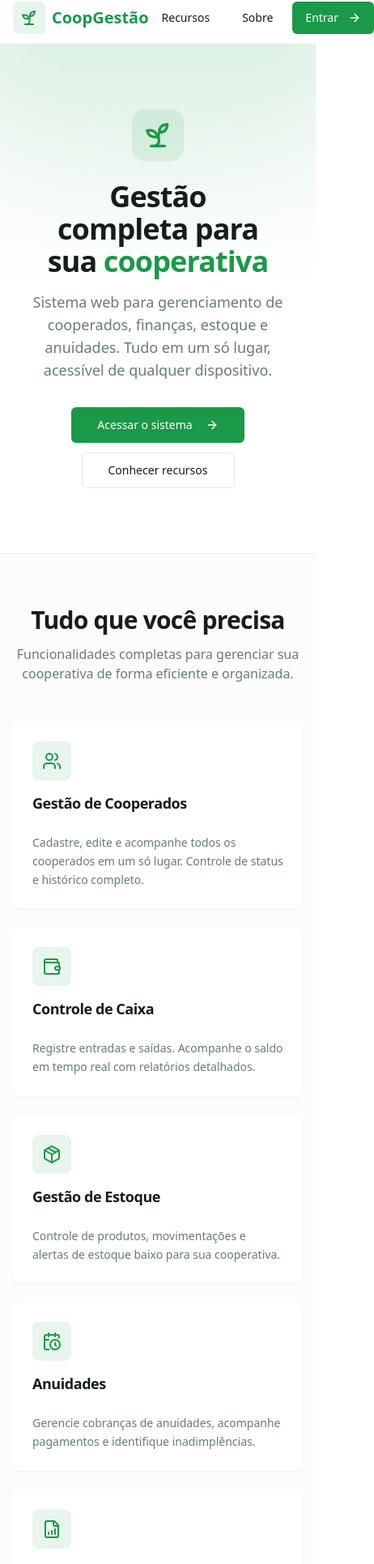
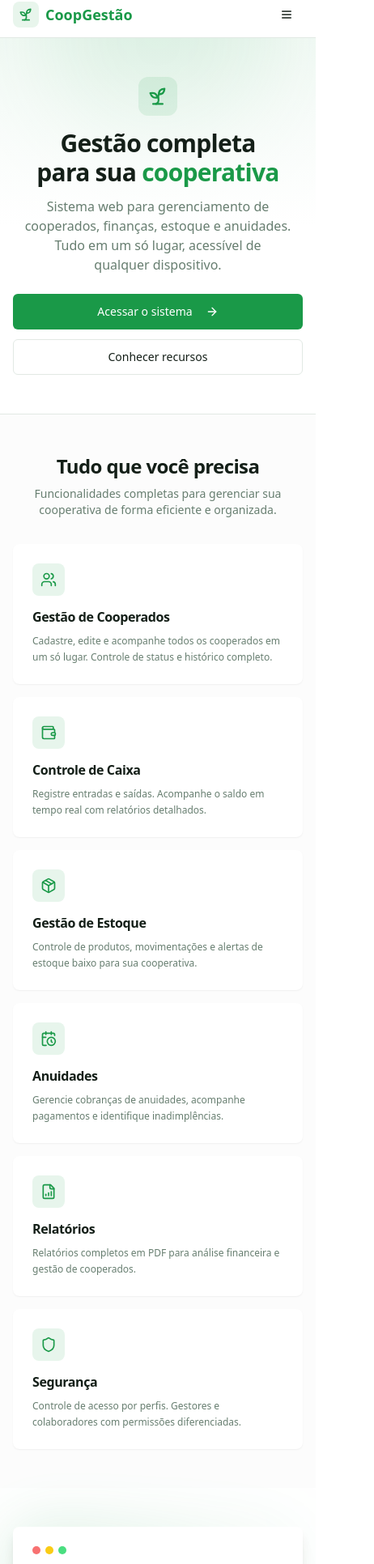
Before and after one commit to eronfelix-js/CoopGest-o-frontend, a React (Vite) app: page / in a window 390 px wide. Shown: the part 10-1942 px from the top of the page at 81% size, 462 px wide, since content can reach past the window. Built offline with nearby package versions, Linux system fonts and the light colour scheme; no server answers.

Commit message:
feat: enhance mobile responsiveness across the homepage
Add hamburger menu for mobile, adjust typography and spacing for different breakpoints, and make resources and benefits sections responsive.

Co-authored-by: Eron Felix <183253625+eronfelix-js@users.noreply.github.com>

```diff
--- a/src/pages/home/HomePage.tsx
+++ b/src/pages/home/HomePage.tsx
@@ -1,3 +1,4 @@
+import { useState } from 'react';
 import { Link } from 'react-router-dom';
 import {
   Sprout,
@@ -9,9 +10,12 @@ import {
   Shield,
   ArrowRight,
   CheckCircle2,
+  Menu,
+  X,
 } from 'lucide-react';
 import { Button } from '@/components/ui/button';
 import { Card, CardContent, CardDescription, CardHeader, CardTitle } from '@/components/ui/card';
+import { cn } from '@/lib/utils';
 
 const features = [
   {
@@ -56,25 +60,63 @@ const benefits = [
 ];
 
 export function HomePage() {
+  const [mobileMenuOpen, setMobileMenuOpen] = useState(false);
+
   return (
     <div className="flex min-h-screen flex-col">
       {/* Header */}
       <header className="sticky top-0 z-50 border-b bg-background/95 backdrop-blur supports-[backdrop-filter]:bg-background/60">
-        <div className="mx-auto flex h-16 max-w-6xl items-center justify-between px-4">
+        <div className="mx-auto flex h-14 max-w-6xl items-center justify-between px-4 sm:h-16">
           <div className="flex items-center gap-2">
-            <div className="flex h-10 w-10 items-center justify-center rounded-lg bg-primary/10">
-              <Sprout className="h-6 w-6 text-primary" />
+            <div className="flex h-8 w-8 items-center justify-center rounded-lg bg-primary/10 sm:h-10 sm:w-10">
+              <Sprout className="h-5 w-5 text-primary sm:h-6 sm:w-6" />
             </div>
-            <span className="text-xl font-bold text-primary">CoopGestão</span>
+            <span className="text-lg font-bold text-primary sm:text-xl">CoopGestão</span>
           </div>
-          <nav className="flex items-center gap-2">
-            <Button variant="ghost" asChild>
+
+          {/* Desktop Navigation */}
+          <nav className="hidden items-center gap-1 sm:flex sm:gap-2">
+            <Button variant="ghost" size="sm" asChild className="sm:size-default">
               <a href="#recursos">Recursos</a>
             </Button>
-            <Button variant="ghost" asChild>
+            <Button variant="ghost" size="sm" asChild className="sm:size-default">
               <a href="#sobre">Sobre</a>
             </Button>
-            <Button asChild>
+            <Button size="sm" asChild className="sm:size-default">
+              <Link to="/login">
+                Entrar
+                <ArrowRight className="ml-1 h-4 w-4" />
+              </Link>
+            </Button>
+          </nav>
+
+          {/* Mobile Menu Button */}
+          <Button
+            variant="ghost"
+            size="icon"
+            className="sm:hidden"
+            onClick={() => setMobileMenuOpen(!mobileMenuOpen)}
+            aria-label={mobileMenuOpen ? 'Fechar menu' : 'Abrir menu'}
+          >
+            {mobileMenuOpen ? <X className="h-5 w-5" /> : <Menu className="h-5 w-5" />}
+          </Button>
+        </div>
+
+        {/* Mobile Navigation */}
+        <div
+          className={cn(
+            'overflow-hidden border-t transition-all duration-300 ease-in-out sm:hidden',
+            mobileMenuOpen ? 'max-h-60' : 'max-h-0 border-t-0'
+          )}
+        >
+          <nav className="flex flex-col gap-2 p-4">
+            <Button variant="ghost" asChild className="justify-start" onClick={() => setMobileMenuOpen(false)}>
+              <a href="#recursos">Recursos</a>
+            </Button>
+            <Button variant="ghost" asChild className="justify-start" onClick={() => setMobileMenuOpen(false)}>
+              <a href="#sobre">Sobre</a>
+            </Button>
+            <Button asChild onClick={() => setMobileMenuOpen(false)}>
               <Link to="/login">
                 Entrar
                 <ArrowRight className="ml-1 h-4 w-4" />
@@ -87,28 +129,28 @@ export function HomePage() {
       {/* Hero Section */}
       <section className="relative overflow-hidden bg-gradient-to-b from-primary/5 via-background to-background">
         <div className="absolute inset-0 -z-10">
-          <div className="absolute left-1/2 top-0 h-[500px] w-[500px] -translate-x-1/2 -translate-y-1/2 rounded-full bg-primary/10 blur-3xl" />
+          <div className="absolute left-1/2 top-0 h-[300px] w-[300px] -translate-x-1/2 -translate-y-1/2 rounded-full bg-primary/10 blur-3xl sm:h-[500px] sm:w-[500px]" />
         </div>
-        <div className="mx-auto max-w-6xl px-4 py-20 text-center md:py-32">
-          <div className="mx-auto mb-6 flex h-16 w-16 items-center justify-center rounded-2xl bg-primary/10">
-            <Sprout className="h-10 w-10 text-primary" />
+        <div className="mx-auto max-w-6xl px-4 py-12 text-center sm:py-16 md:py-24 lg:py-32">
+          <div className="mx-auto mb-4 flex h-12 w-12 items-center justify-center rounded-xl bg-primary/10 sm:mb-6 sm:h-16 sm:w-16 sm:rounded-2xl">
+            <Sprout className="h-7 w-7 text-primary sm:h-10 sm:w-10" />
           </div>
-          <h1 className="mb-4 text-balance text-4xl font-bold tracking-tight md:text-5xl lg:text-6xl">
+          <h1 className="mb-3 text-balance text-3xl font-bold tracking-tight sm:mb-4 sm:text-4xl md:text-5xl lg:text-6xl">
             Gestão completa para sua{' '}
             <span className="text-primary">cooperativa</span>
           </h1>
-          <p className="mx-auto mb-8 max-w-2xl text-pretty text-lg text-muted-foreground md:text-xl">
+          <p className="mx-auto mb-6 max-w-2xl text-pretty text-base text-muted-foreground sm:mb-8 sm:text-lg md:text-xl">
             Sistema web para gerenciamento de cooperados, finanças, estoque e anuidades.
             Tudo em um só lugar, acessível de qualquer dispositivo.
           </p>
           <div className="flex flex-col items-center justify-center gap-3 sm:flex-row">
-            <Button size="lg" asChild>
+            <Button size="lg" asChild className="w-full sm:w-auto">
               <Link to="/login">
                 Acessar o sistema
                 <ArrowRight className="ml-2 h-4 w-4" />
               </Link>
             </Button>
-            <Button size="lg" variant="outline" asChild>
+            <Button size="lg" variant="outline" asChild className="w-full sm:w-auto">
               <a href="#recursos">Conhecer recursos</a>
             </Button>
           </div>
@@ -116,27 +158,27 @@ export function HomePage() {
       </section>
 
       {/* Features Section */}
-      <section id="recursos" className="border-t bg-muted/30 py-16 md:py-24">
+      <section id="recursos" className="border-t bg-muted/30 py-12 sm:py-16 md:py-24">
         <div className="mx-auto max-w-6xl px-4">
-          <div className="mb-12 text-center">
-            <h2 className="mb-3 text-3xl font-bold tracking-tight md:text-4xl">
+          <div className="mb-8 text-center sm:mb-12">
+            <h2 className="mb-2 text-2xl font-bold tracking-tight sm:mb-3 sm:text-3xl md:text-4xl">
               Tudo que você precisa
             </h2>
-            <p className="mx-auto max-w-2xl text-muted-foreground">
+            <p className="mx-auto max-w-2xl text-sm text-muted-foreground sm:text-base">
               Funcionalidades completas para gerenciar sua cooperativa de forma eficiente e organizada.
             </p>
           </div>
-          <div className="grid gap-6 md:grid-cols-2 lg:grid-cols-3">
+          <div className="grid gap-4 sm:grid-cols-2 sm:gap-6 lg:grid-cols-3">
             {features.map((feature) => (
               <Card key={feature.title} className="border-0 bg-card shadow-sm transition-shadow hover:shadow-md">
-                <CardHeader>
-                  <div className="mb-2 flex h-12 w-12 items-center justify-center rounded-lg bg-primary/10">
-                    <feature.icon className="h-6 w-6 text-primary" />
+                <CardHeader className="pb-2 sm:pb-4">
+                  <div className="mb-2 flex h-10 w-10 items-center justify-center rounded-lg bg-primary/10 sm:h-12 sm:w-12">
+                    <feature.icon className="h-5 w-5 text-primary sm:h-6 sm:w-6" />
                   </div>
-                  <CardTitle className="text-lg">{feature.title}</CardTitle>
+                  <CardTitle className="text-base sm:text-lg">{feature.title}</CardTitle>
                 </CardHeader>
-                <CardContent>
-                  <CardDescription className="text-sm leading-relaxed">
+                <CardContent className="pt-0">
+                  <CardDescription className="text-xs leading-relaxed sm:text-sm">
                     {feature.description}
                   </CardDescription>
                 </CardContent>
@@ -147,59 +189,59 @@ export function HomePage() {
       </section>
 
       {/* Benefits Section */}
-      <section id="sobre" className="py-16 md:py-24">
+      <section id="sobre" className="py-12 sm:py-16 md:py-24">
         <div className="mx-auto max-w-6xl px-4">
-          <div className="grid items-center gap-12 lg:grid-cols-2">
-            <div>
-              <h2 className="mb-4 text-3xl font-bold tracking-tight md:text-4xl">
+          <div className="grid items-center gap-8 sm:gap-12 lg:grid-cols-2">
+            <div className="order-2 lg:order-1">
+              <h2 className="mb-3 text-2xl font-bold tracking-tight sm:mb-4 sm:text-3xl md:text-4xl">
                 Por que escolher o CoopGestão?
               </h2>
-              <p className="mb-8 text-muted-foreground">
+              <p className="mb-6 text-sm text-muted-foreground sm:mb-8 sm:text-base">
                 Desenvolvido especialmente para cooperativas, nosso sistema oferece
                 todas as ferramentas necessárias para uma gestão moderna e eficiente.
               </p>
-              <ul className="space-y-3">
+              <ul className="grid gap-2 sm:gap-3">
                 {benefits.map((benefit) => (
-                  <li key={benefit} className="flex items-center gap-3">
-                    <CheckCircle2 className="h-5 w-5 shrink-0 text-primary" />
-                    <span className="text-sm">{benefit}</span>
+                  <li key={benefit} className="flex items-center gap-2 sm:gap-3">
+                    <CheckCircle2 className="h-4 w-4 shrink-0 text-primary sm:h-5 sm:w-5" />
+                    <span className="text-xs sm:text-sm">{benefit}</span>
                   </li>
                 ))}
               </ul>
             </div>
-            <div className="relative">
+            <div className="relative order-1 lg:order-2">
               <div className="absolute inset-0 -z-10 rounded-3xl bg-gradient-to-br from-primary/20 via-primary/5 to-transparent blur-2xl" />
               <Card className="border-0 shadow-lg">
-                <CardHeader className="space-y-1 pb-4">
-                  <div className="flex items-center gap-2">
-                    <div className="h-3 w-3 rounded-full bg-red-400" />
-                    <div className="h-3 w-3 rounded-full bg-yellow-400" />
-                    <div className="h-3 w-3 rounded-full bg-green-400" />
+                <CardHeader className="space-y-1 pb-3 sm:pb-4">
+                  <div className="flex items-center gap-1.5 sm:gap-2">
+                    <div className="h-2.5 w-2.5 rounded-full bg-red-400 sm:h-3 sm:w-3" />
+                    <div className="h-2.5 w-2.5 rounded-full bg-yellow-400 sm:h-3 sm:w-3" />
+                    <div className="h-2.5 w-2.5 rounded-full bg-green-400 sm:h-3 sm:w-3" />
                   </div>
                 </CardHeader>
-                <CardContent className="space-y-4">
-                  <div className="flex items-center justify-between rounded-lg bg-muted/50 p-4">
+                <CardContent className="space-y-3 sm:space-y-4">
+                  <div className="flex items-center justify-between rounded-lg bg-muted/50 p-3 sm:p-4">
                     <div>
-                      <p className="text-sm text-muted-foreground">Total de cooperados</p>
-                      <p className="text-2xl font-bold">248</p>
+                      <p className="text-xs text-muted-foreground sm:text-sm">Total de cooperados</p>
+                      <p className="text-xl font-bold sm:text-2xl">248</p>
                     </div>
-                    <Users className="h-8 w-8 text-primary/50" />
+                    <Users className="h-6 w-6 text-primary/50 sm:h-8 sm:w-8" />
                   </div>
-                  <div className="flex items-center justify-between rounded-lg bg-muted/50 p-4">
+                  <div className="flex items-center justify-between rounded-lg bg-muted/50 p-3 sm:p-4">
                     <div>
-                      <p className="text-sm text-muted-foreground">Saldo do caixa</p>
-                      <p className="text-2xl font-bold text-primary">R$ 45.230,00</p>
+                      <p className="text-xs text-muted-foreground sm:text-sm">Saldo do caixa</p>
+                      <p className="text-xl font-bold text-primary sm:text-2xl">R$ 45.230,00</p>
                     </div>
-                    <Wallet className="h-8 w-8 text-primary/50" />
+                    <Wallet className="h-6 w-6 text-primary/50 sm:h-8 sm:w-8" />
                   </div>
-                  <div className="grid grid-cols-2 gap-4">
-                    <div className="rounded-lg bg-emerald-50 p-3 dark:bg-emerald-950/30">
+                  <div className="grid grid-cols-2 gap-3 sm:gap-4">
+                    <div className="rounded-lg bg-emerald-50 p-2.5 sm:p-3 dark:bg-emerald-950/30">
                       <p className="text-xs text-muted-foreground">Entradas</p>
-                      <p className="font-semibold text-emerald-600">R$ 12.450</p>
+                      <p className="text-sm font-semibold text-emerald-600 sm:text-base">R$ 12.450</p>
                     </div>
-                    <div className="rounded-lg bg-red-50 p-3 dark:bg-red-950/30">
+                    <div className="rounded-lg bg-red-50 p-2.5 sm:p-3 dark:bg-red-950/30">
                       <p className="text-xs text-muted-foreground">Saídas</p>
-                      <p className="font-semibold text-red-600">R$ 8.320</p>
+                      <p className="text-sm font-semibold text-red-600 sm:text-base">R$ 8.320</p>
                     </div>
                   </div>
                 </CardContent>
@@ -210,15 +252,15 @@ export function HomePage() {
       </section>
 
       {/* CTA Section */}
-      <section className="border-t bg-primary/5 py-16 md:py-20">
+      <section className="border-t bg-primary/5 py-12 sm:py-16 md:py-20">
         <div className="mx-auto max-w-3xl px-4 text-center">
-          <h2 className="mb-4 text-2xl font-bold tracking-tight md:text-3xl">
+          <h2 className="mb-3 text-xl font-bold tracking-tight sm:mb-4 sm:text-2xl md:text-3xl">
             Pronto para modernizar sua gestão?
           </h2>
-          <p className="mb-8 text-muted-foreground">
+          <p className="mb-6 text-sm text-muted-foreground sm:mb-8 sm:text-base">
             Acesse agora mesmo e comece a gerenciar sua cooperativa de forma mais eficiente.
           </p>
-          <Button size="lg" asChild>
+          <Button size="lg" asChild className="w-full sm:w-auto">
             <Link to="/login">
               Acessar o sistema
               <ArrowRight className="ml-2 h-4 w-4" />
@@ -228,14 +270,14 @@ export function HomePage() {
       </section>
 
       {/* Footer */}
-      <footer className="border-t py-8">
+      <footer className="border-t py-6 sm:py-8">
         <div className="mx-auto max-w-6xl px-4">
-          <div className="flex flex-col items-center justify-between gap-4 sm:flex-row">
+          <div className="flex flex-col items-center justify-between gap-3 sm:flex-row sm:gap-4">
             <div className="flex items-center gap-2">
-              <Sprout className="h-5 w-5 text-primary" />
-              <span className="font-semibold text-primary">CoopGestão</span>
+              <Sprout className="h-4 w-4 text-primary sm:h-5 sm:w-5" />
+              <span className="text-sm font-semibold text-primary sm:text-base">CoopGestão</span>
             </div>
-            <p className="text-sm text-muted-foreground">
+            <p className="text-xs text-muted-foreground sm:text-sm">
               Sistema de gestão para cooperativas
             </p>
           </div>
```
